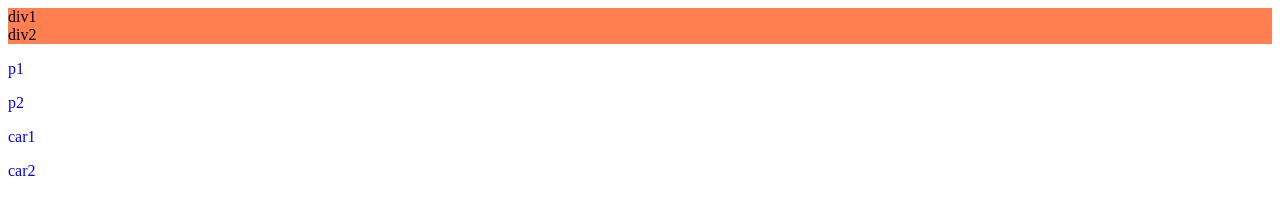
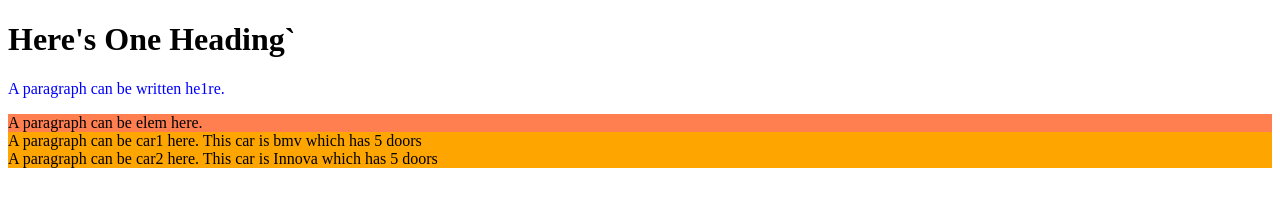
Before and after one commit to Scrag87/TypeScriptLearning, a plain HTML site: page index.html in a window 1280 px wide. Drawn offline with Linux system fonts and the light colour scheme.

Commit message:
html_changes

```diff
--- a/index.html
+++ b/index.html
@@ -1,18 +1,15 @@
 <!DOCTYPE html>
-<html lang="en">
+<html>
 <head>
-	<meta charset="UTF-8">
-	<title>Title</title>
+	<title>This Is Where the Title Goes</title>
 	<link href="main.css" rel="stylesheet">
-
 </head>
 <body>
-<div id="div1">div1</div>
-<div id="div2">div2</div>
-<p id="p1">p1</p>
-<p id="p2">p2</p>
-<p id="car1">car1</p>
-<p id="car2">car2</p>
-<script src="script.ts"></script>
+<h1>Here's One Heading`</h1>
+<p>A paragraph can be written he1re.</p>
+<div id="elem">A paragraph can be elem here.</div>
+<div id="car1">A paragraph can be car1 here.</div>
+<div id="car2">A paragraph can be car2 here.</div>
+<script src="script.js"></script>
 </body>
 </html>
```
